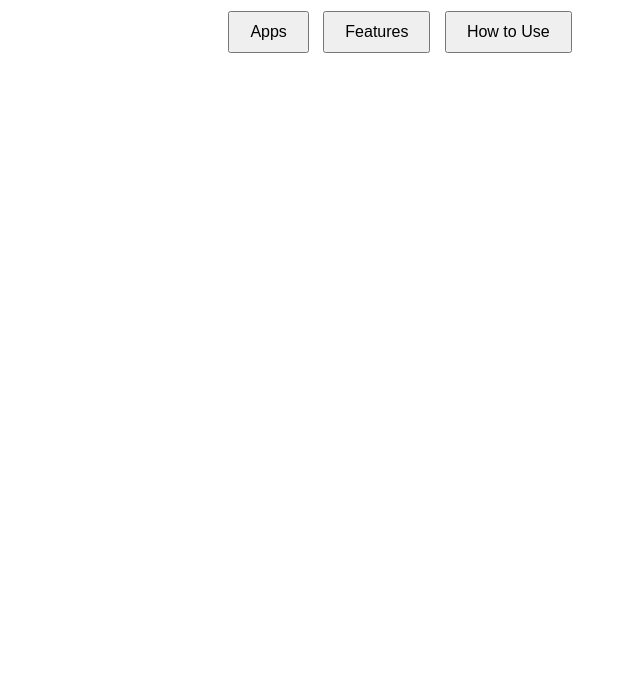
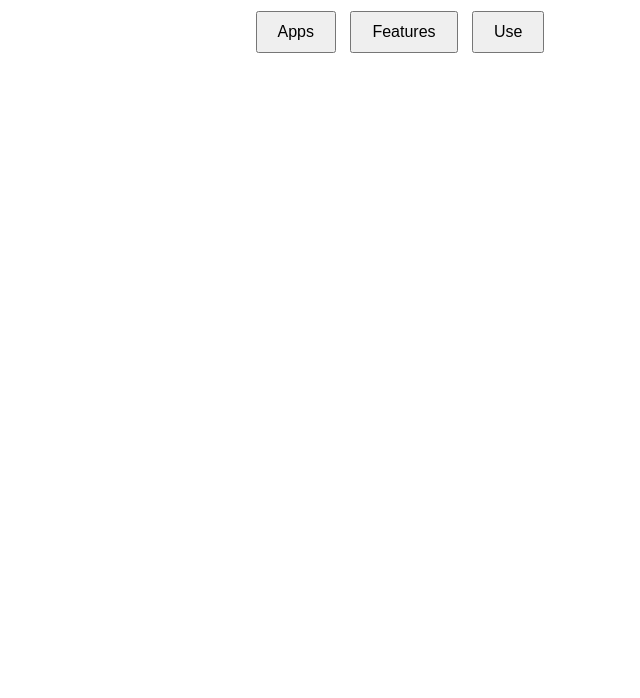
Before and after one commit to aruldasjk/trials, an Electron app: page index.html in a window 800 px wide. Shown: the part 102-800 px from the top of the page, without its empty margins (0-640 px from the left). Drawn offline with Linux system fonts and the light colour scheme.

Commit message:
added h1

```diff
--- a/index.html
+++ b/index.html
@@ -14,7 +14,7 @@
     <div class="button-container">
         <button id="applicationsButton">Apps</button>
         <button id="featuresButton">Features</button>
-        <button id="howToUseButton">How to Use</button>
+        <button id="howToUseButton">Use</button>
       </div>
       <script src="renderer.js"></script>
 </body>
--- a/styles.css
+++ b/styles.css
@@ -30,3 +30,4 @@ button {
     margin: 5px;
     cursor: pointer;
 }
+h1{ }
```
